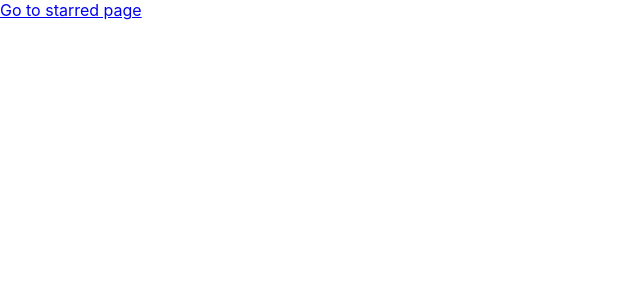
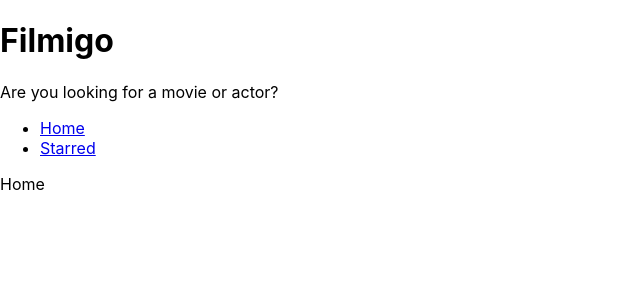
Before and after one commit to Ashishkharb/filmigo, a React (Create React App) app: page / in a window 1280 px wide. Shown: the top 300 px of the page, without its empty margins (0-640 px from the left). Built offline with nearby package versions, Linux system fonts and the light colour scheme.

Commit message:
added navigation and shared layout for home and starred pages

```diff
--- a/src/App.jsx
+++ b/src/App.jsx
@@ -1,14 +1,16 @@
 import { BrowserRouter, Routes, Route } from 'react-router-dom';
 import Home from './pages/Home';
 import Starred from './pages/Starred';
+import MainLayout from './components/MainLayout';
 
 function App() {
     return (
         <BrowserRouter>
             <Routes>
-                <Route path="/" element={<Home />} />
-                <Route path="/starred" element={<Starred />} />
-
+                <Route element={<MainLayout />}>
+                    <Route path="/" element={<Home />} />
+                    <Route path="/starred" element={<Starred />} />
+                </Route>
                 <Route path="*" element={<div>Not Found</div>} />
 
                 {/* <Route path="/" element={<App />}>
--- /dev/null
+++ b/src/components/AppTitle.jsx
@@ -0,0 +1,13 @@
+export default function AppTitle(props) {
+    const {
+        title = 'Filmigo',
+        subtitle = 'Are you looking for a movie or actor?',
+    } = props;
+
+    return (
+        <div>
+            <h1>{title}</h1>
+            <p>{subtitle}</p>
+        </div>
+    );
+}
--- /dev/null
+++ b/src/components/MainLayout.jsx
@@ -0,0 +1,15 @@
+import { Outlet } from 'react-router-dom';
+import Navs from './Navs';
+import AppTitle from './AppTitle';
+
+const MainLayout = () => {
+    return (
+        <div>
+            <AppTitle/>
+            <Navs/>
+            <Outlet />
+        </div>
+    );
+};
+
+export default MainLayout;
--- /dev/null
+++ b/src/components/Navs.jsx
@@ -0,0 +1,28 @@
+import { Link } from 'react-router-dom';
+
+const LINKS = [
+    {
+        text: 'Home',
+        to: '/',
+    },
+    {
+        text: 'Starred',
+        to: '/starred',
+    },
+];
+
+const Navs = () => {
+    return <div>
+        <ul>
+            {
+                LINKS.map(item=> <li key={item.to}>
+                    <Link to={item.to}>
+                        {item.text}
+                    </Link>
+                    </li>)
+            }
+        </ul>
+    </div>;
+};
+
+export default Navs;
--- a/src/pages/Home.jsx
+++ b/src/pages/Home.jsx
@@ -1,8 +1,6 @@
-import {Link} from 'react-router-dom'
-
 const Home = () => {
     return <div>
-        <Link to="/starred">Go to starred page</Link>
+        Home
     </div>;
 };
 
```
